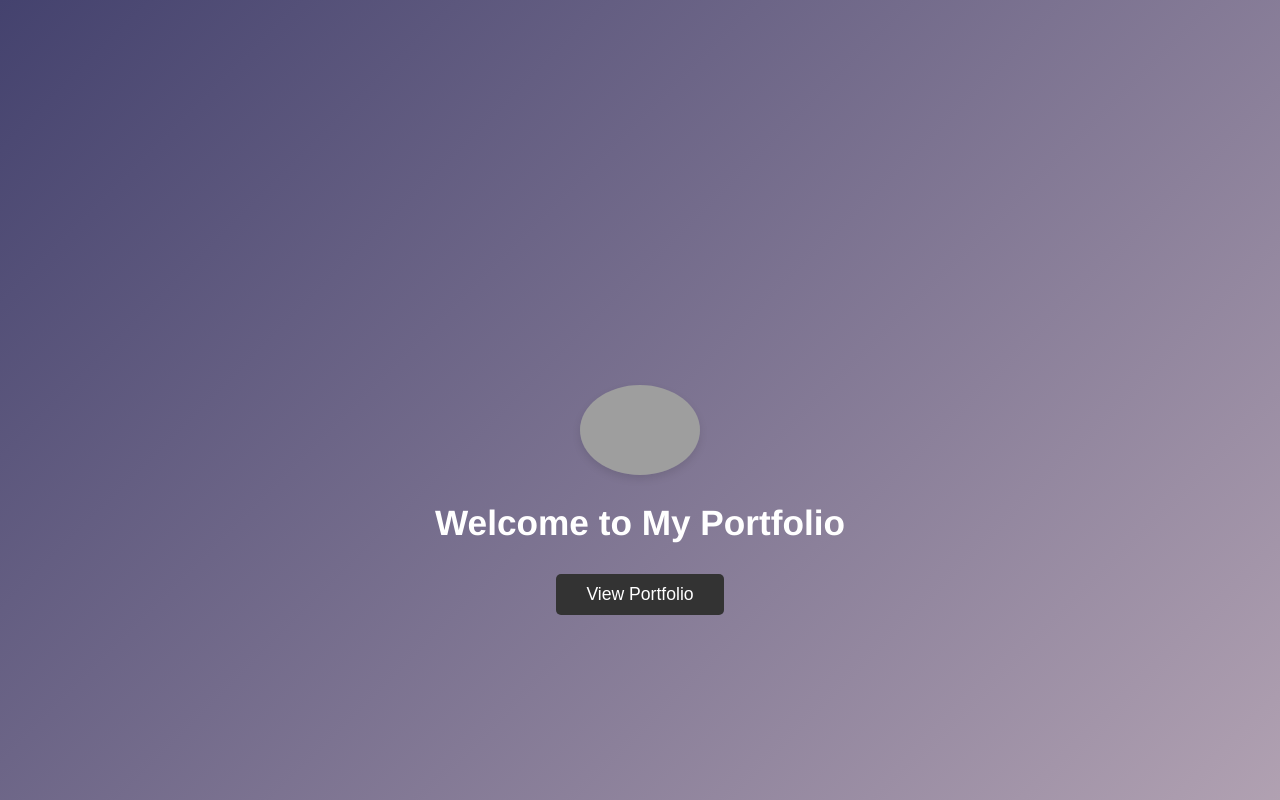
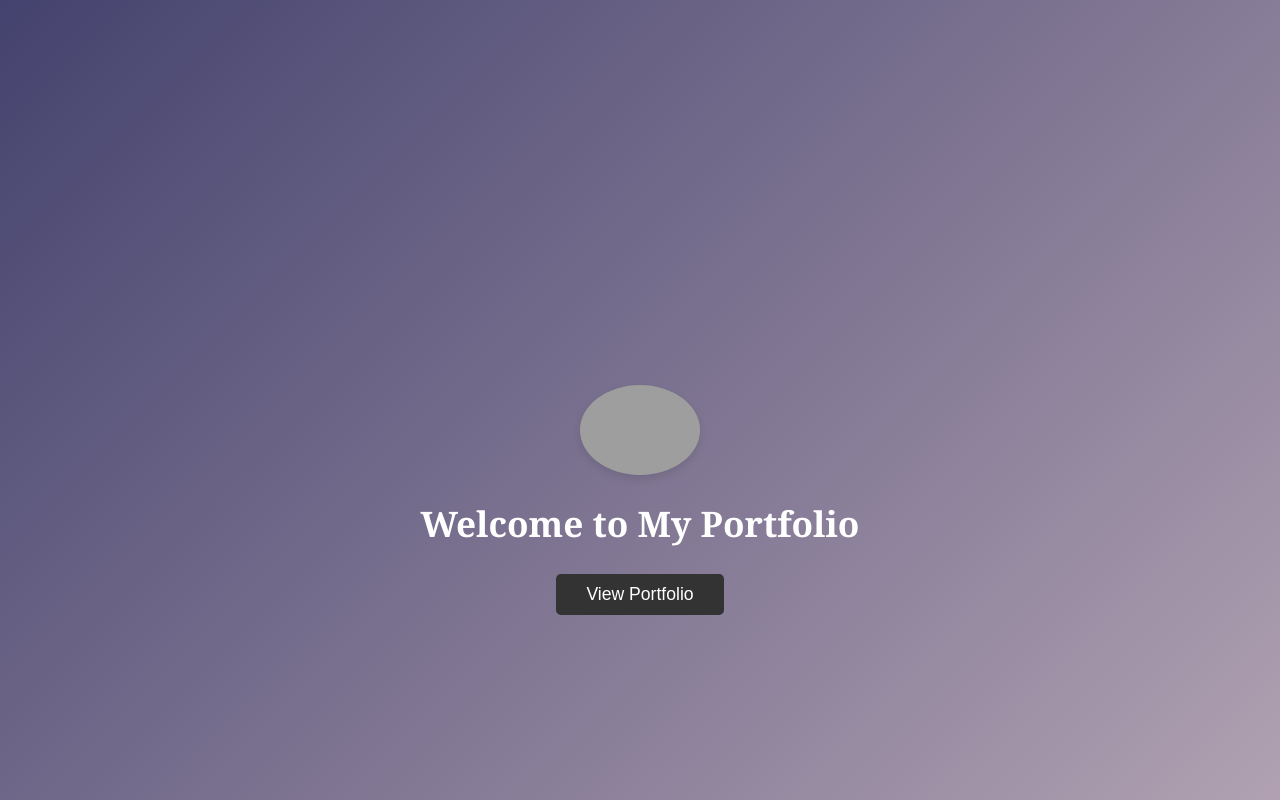
Before and after one commit to vkodukula/vishwanth.io, a plain HTML site: page index.html in a window 1280 px wide. Shown: the top 800 px of the page. Drawn offline with Linux system fonts and the light colour scheme; grey boxes are pictures that could not be loaded.

Commit message:
Update index.css

```diff
--- a/css/index.css
+++ b/css/index.css
@@ -2,7 +2,7 @@
 body, html {
     margin: 0;
     padding: 0;
-    font-family: 'Helvetica Neue', Helvetica, Arial, sans-serif;
+    font-family: 'Georgia', Helvetica, Arial, sans-serif;
     background: linear-gradient(135deg, #44426E, #BBAAB8); /* Gradient background using Fiord and Shady Lady */
     color: #FFFFFF; /* White text color for readability */
     line-height: 1.6;
```
